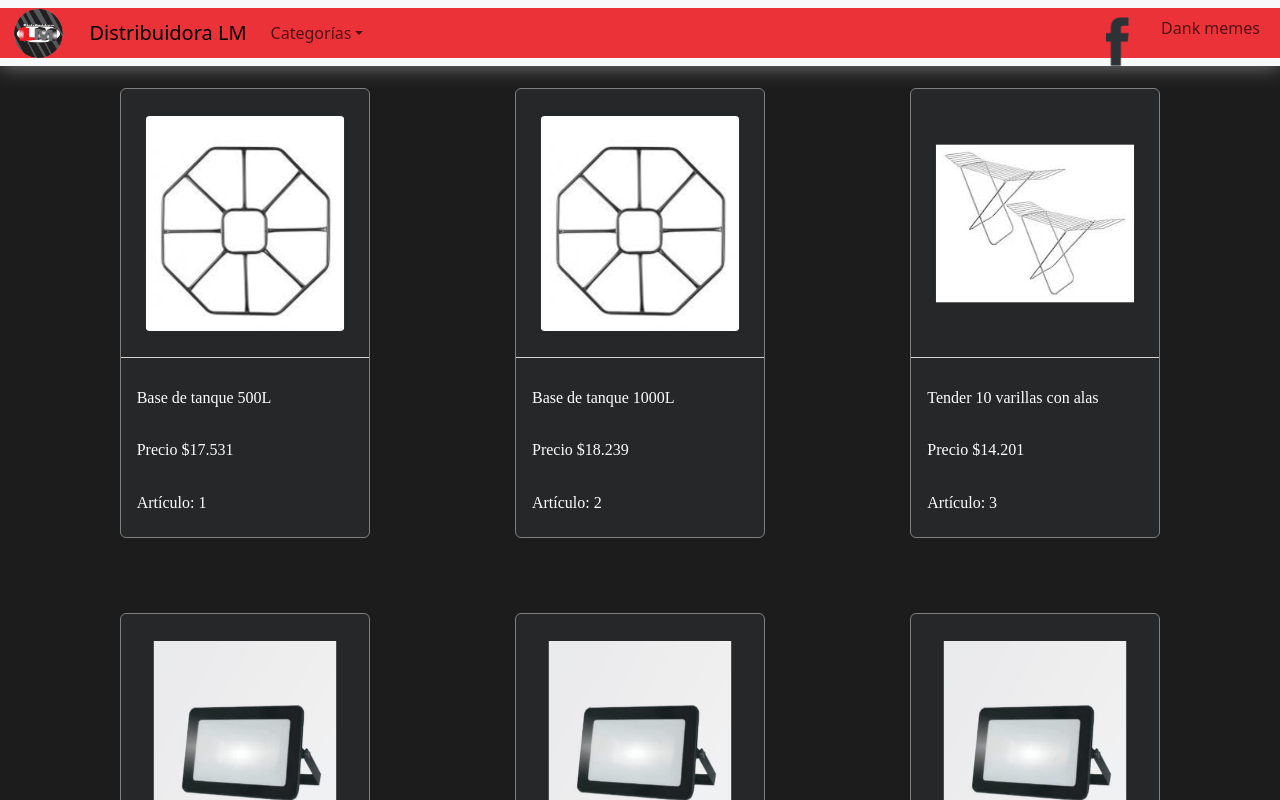
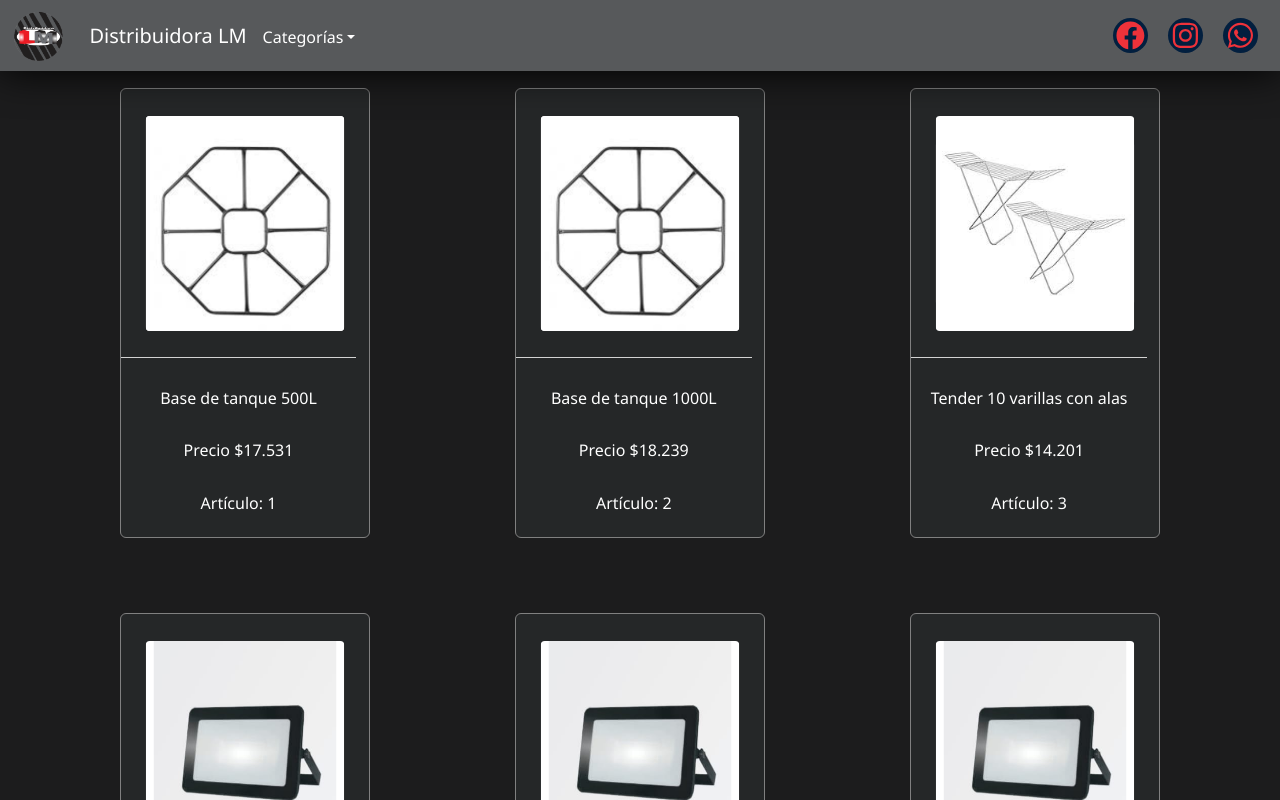
Before and after one commit to Shironeko85/Distribuidora-LM, a Next.js app: page / in a window 1280 px wide. Shown: the top 800 px of the page. Built offline with nearby package versions, Linux system fonts and the light colour scheme.

Commit message:
Visuales terminadas

```diff
--- a/src/app/globals.css
+++ b/src/app/globals.css
@@ -1,3 +1,5 @@
+@import url('https://fonts.googleapis.com/css2?family=Noto+Sans:ital,wght@0,100..900;1,100..900&family=Roboto:ital,wght@0,100..900;1,100..900&display=swap');
+
 :root {
   --background: #ffffff;
   --foreground: #171717;
@@ -21,14 +23,26 @@ main {
   padding-top: 50px;
 }
 
-.bg-body-tertiary {
-  box-shadow: 0px 0px 20px grey;
-
+.main-navbar {
+  background-color: rgb(87, 89, 91);
+  box-shadow: 0px 0px 40px black;
+  color: white;
+  font-family: "Noto Sans", serif;
 }
 
-.asd {
-  background-color: rgb(236, 29, 37, 90%) !important;
-  height: 100% !important;
+.dropdown-menu {
+  background-color: rgb(87, 89, 91) !important;
+  color: white !important;
+  font-family: "Noto Sans", serif;
+}
+
+.dropdown-item {
+  color: white !important;
+}
+
+.dropdown-item:hover {
+  background-color: rgb(237, 50, 58) !important;
+  transition: 0.3s ease;
 }
 
 .nav-logo {
@@ -36,23 +50,32 @@ main {
   margin-right: 2%;
 }
 
+.nav-item {
+  padding-top: 3px;
+}
+
+.navbar-nav {
+  display: flex;
+  align-items: center;
+}
+
 .card-base {
   width: 250px !important;
   height: 450px !important;
   color: white !important;
   border: 1px solid grey !important;
-  font-family: "Libre Baskerville", serif !important;
   font-size: 0.8rem !important;
   margin: 3%;
   background-color: rgb(37, 39, 40) !important;
+  font-family: "Noto Sans", serif;
 }
 
 .card-base:hover {
   width: 250px;
-  box-shadow: 0px 0px 20px lightgrey !important;
+  box-shadow: 0px 0px 20px rgb(237, 50, 58) !important;
+  border: rgb(237, 50, 58) !important;
   transition: 0.3s !important;
   cursor: default;
-
 }
 
 .card-container {
@@ -65,14 +88,17 @@ main {
   height: 60%;
   object-fit: contain !important;
   scale: 0.8;
+  background-color: white;
 }
 
 .card-body {
+  width: 95%;
   display: flex !important;
   justify-content: space-around !important;
   flex-direction: column;
-  justify-content: space-evenly;
+  align-items: center;
   font-size: 1rem;
+  text-align: center;
   border-top: 1px solid lightgrey !important;
   padding-top: 1px !important;
 }
--- a/src/components/Main.js
+++ b/src/components/Main.js
@@ -4,6 +4,7 @@ import NavDropdown from "react-bootstrap/NavDropdown";
 import { Container } from "react-bootstrap";
 import { useState } from "react";
 import Card from "react-bootstrap/Card";
+import SocialIcons from "./SocialIcons";
 
 const Main = () => {
   const [cards] = useState([
@@ -2375,14 +2376,12 @@ const Main = () => {
           fixed="top"
           collapseOnSelect
           expand="lg"
-          className="bg-body-tertiary"
+          className="main-navbar"
+          variant="dark"
         >
           <Container fluid className="asd">
             <img className="nav-logo" src="./img/logo.png" />
-            <Navbar.Brand href="page.js">Distribuidora LM</Navbar.Brand>
-            <Navbar.Toggle aria-controls="responsive-navbar-nav" />
-            <Navbar.Collapse id="responsive-navbar-nav">
-              <Nav className="me-auto">
+            <Navbar.Brand className="title">Distribuidora LM</Navbar.Brand>
             <NavDropdown title="Categorías" id="collapsible-nav-dropdown">
               <NavDropdown.Item
                 onClick={() => {
@@ -2594,12 +2593,11 @@ const Main = () => {
                 Zapatillas
               </NavDropdown.Item>
             </NavDropdown>
-              </Nav>
+            <Navbar.Toggle aria-controls="responsive-navbar-nav" />
+            <Navbar.Collapse id="responsive-navbar-nav">
+              <Nav className="me-auto"></Nav>
               <Nav>
-                <Nav.Link className="face-logo" href="#deets"><img className="face-img" src="/img/facebook-icon.png"/></Nav.Link>
-                <Nav.Link eventKey={2} href="#memes">
-                  Dank memes
-                </Nav.Link>
+                <SocialIcons />
               </Nav>
             </Navbar.Collapse>
           </Container>
--- /dev/null
+++ b/src/components/SocialIcons.js
@@ -0,0 +1,46 @@
+import { FaFacebook, FaInstagram, FaWhatsapp, FaTiktok } from "react-icons/fa";
+
+
+const SocialIcons = () => {
+    return (
+        <>
+            <div>
+                <a href="https://www.facebook.com/profile.php?id=100013453905671&rdid=SyfJOYE4Te1h5FBs&share_url=https%3A%2F%2Fwww.facebook.com%2Fshare%2F19xG5vB5Yw%2F#" target="blank"><FaFacebook /></a>
+                <a href="https://www.instagram.com/distribuidoralm27/" target="blank"><FaInstagram /></a>
+                <a href="https://wa.me/5491153045062" target="blank"><FaWhatsapp /></a>
+            </div>
+
+
+            <style jsx>{`
+                div{
+                    display:flex;
+
+                }
+                a{
+                    background-color: #021F3F;
+                    color: rgb(237, 50, 58);
+                    height: 35px;
+                    width:35px;
+                    font-size: 1.8rem;
+                    border-radius:50%;
+                    border:none;
+                    display:flex;
+                    justify-content:center;
+                    align-items: center;
+                    cursor:pointer;
+                    margin:10px;
+                    transition: background-color 0.3s ease;
+                }
+                a:hover {
+                    background-color: rgb(237, 50, 58)  ;
+                    color: #021F3F;
+                }
+
+
+
+            `}</style>
+        </>
+    )
+}
+
+export default SocialIcons
```
Lines whose indentation alone changed are shown as unchanged.
